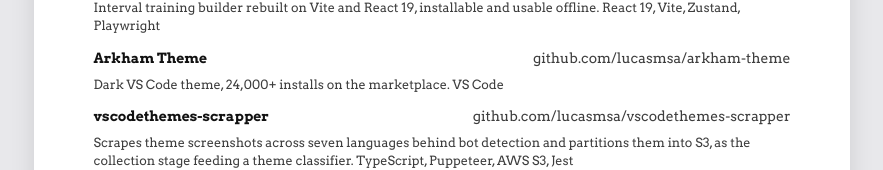
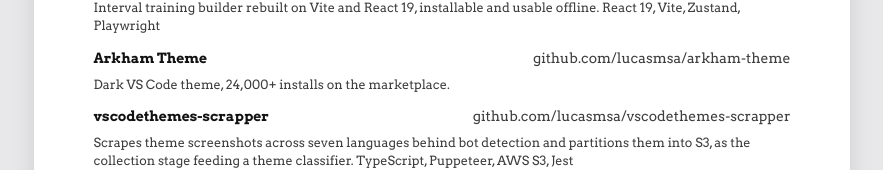
Before and after one commit to lucasmsa/lucasmsa.com, a Next.js app: page /en/resume-source in a window 1280 px wide. Shown: the part 1335-1505 px from the top of the page, without its empty margins (198-1081 px from the left). Built offline with nearby package versions, Linux system fonts and the light colour scheme.

Commit message:
Stop the resume repeating a platform the line already named
Arkham Theme read "Dark VS Code theme, 24,000+ installs on the
marketplace. VS Code". The stack is optional now, rather than every
project owing one.

```diff
--- a/src/app/[locale]/resume-source/page.tsx
+++ b/src/app/[locale]/resume-source/page.tsx
@@ -55,7 +55,7 @@
                 aside={project.url}
               >
                 <p className="resume-stack">
-                  {project.tagline}. {project.stack.join(", ")}
+                  {project.tagline}.{project.stack ? ` ${project.stack.join(", ")}` : ""}
                 </p>
               </Entry>
             ))}
--- a/src/content/resume.ts
+++ b/src/content/resume.ts
@@ -21,7 +21,8 @@
 export type Project = {
   name: string;
   tagline: string;
-  stack: string[];
+  /** Omitted when the tagline already names the platform. */
+  stack?: string[];
   url?: string;
 };
 
@@ -187,7 +188,6 @@
     name: "Arkham Theme",
     tagline:
       "Dark VS Code theme, 24,000+ installs on the marketplace",
-    stack: ["VS Code"],
     url: "github.com/lucasmsa/arkham-theme",
   },
   {
```
Also changed, not shown: 1 other file (tests, documents, lock files or other folders).
